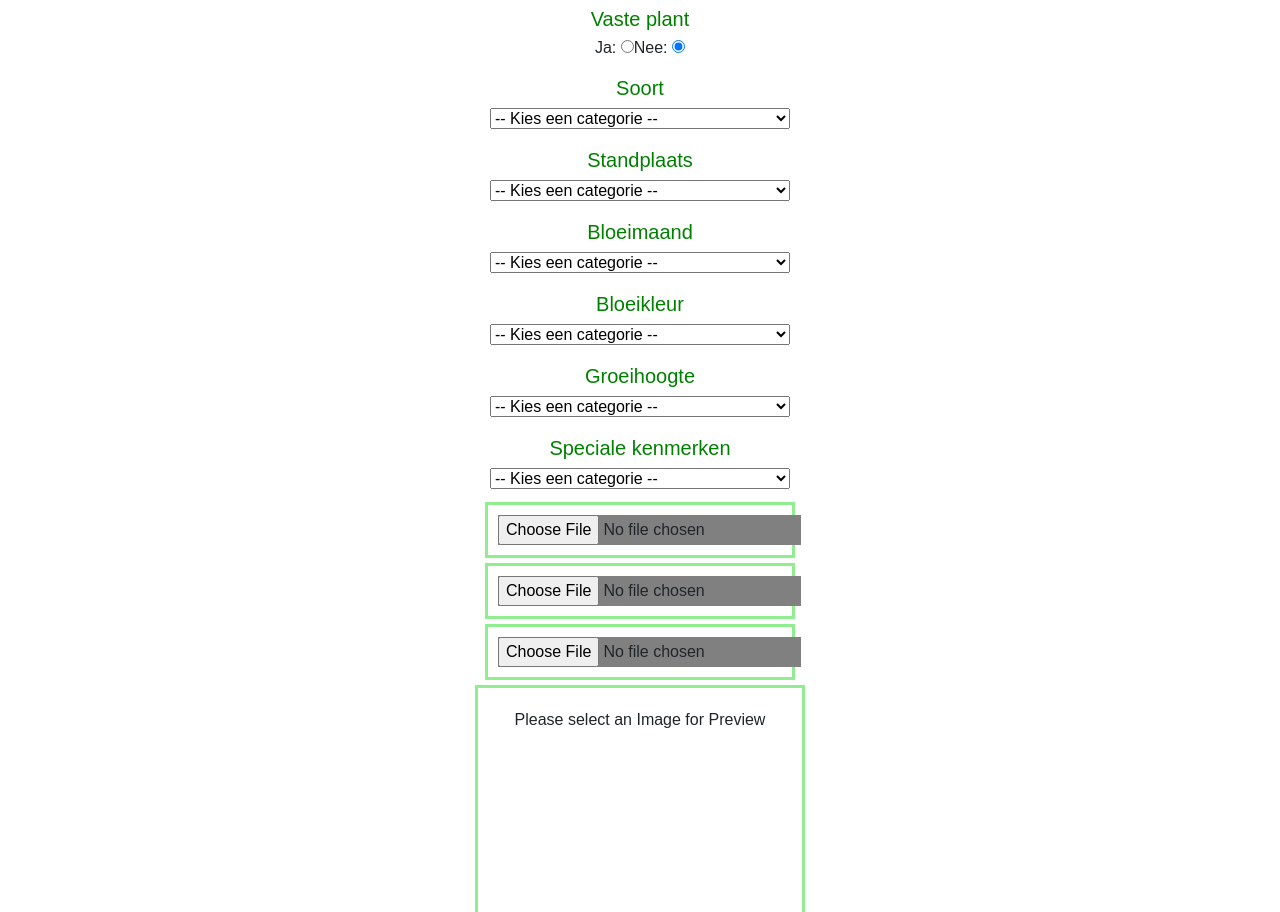
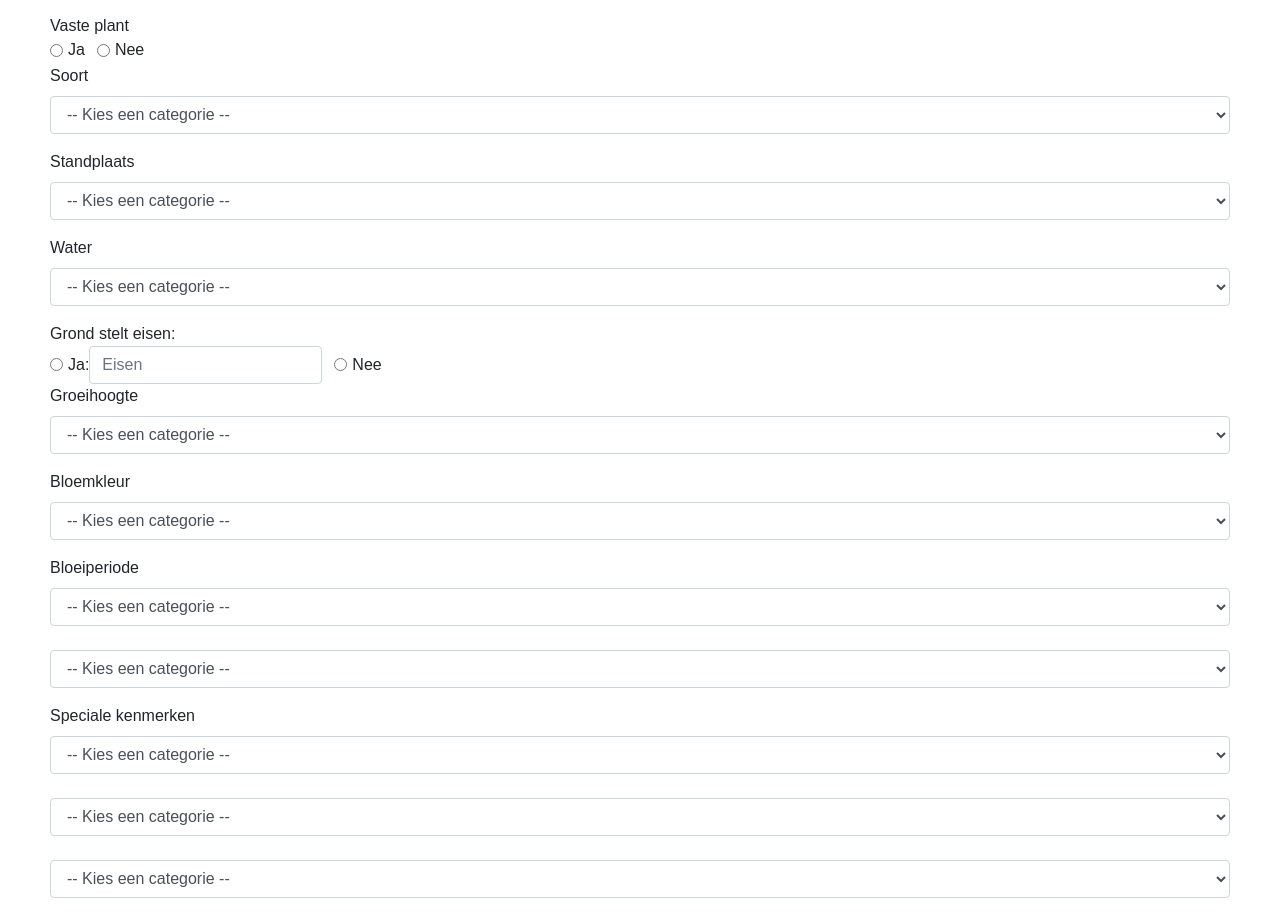
Before and after one commit to StevenW1999/projectc, a React (Create React App) app in the folder client/: page /Create_trade in a window 1280 px wide. Shown: the part 380-1292 px from the top of the page. Built offline with nearby package versions, Linux system fonts and the light colour scheme; the HTML template or start-up script is replaced by a standard one.

Commit message:
Create trade aangepast

```diff
--- a/client/src/pages/Create_trade/Create_trade.css
+++ b/client/src/pages/Create_trade/Create_trade.css
@@ -1,68 +1,14 @@
-p {
-    color: green;
-    text-align: center;
-    font-size: 20px;
-    background-color: white;
-    text-align: center;
-    padding: 1px;
-    margin: 1px auto;
-
+.imgPreview{
+  height: 330px;
+  width: 330px;
 }
 
-.Title,.Plaats,.Omschrijving,.Categorie{
-    text-align: center;
-    background-color: white;
-    text-align: center;
-    padding: 5px;
-    margin: 1px auto;
-    margin-right: 400px;
-    margin-left: 400px;
-
- }
-
-
-input[type="text"],textarea[name="textArea"] {
-  width: 300px;
-}
-
-
-select {
-        width: 300px;
-        margin: 3px;
-}
-
- .fileInput{
-    background-color: white;
-    text-align: center;
-    border-bottom: 3px solid lightgreen;
-    border-right: 3px solid lightgreen;
-    border-top: 3px solid lightgreen;
-    border-left: 3px solid lightgreen;
-    padding: 10px;
-    width: 310px;
-    margin: 5px auto;
-    cursor: pointer;
-  }
-
-  .imgPreview{
-    background-color: white;
-    text-align: center;
-    margin: 5px auto;
-    height: 330px;
-    width: 330px;
-    border-left: 3px solid lightgreen;
-    border-right: 3px solid lightgreen;
-    border-top: 3px solid lightgreen;
-    border-bottom: 3px solid lightgreen;
-  }
 img{
-        background-color: white;
   width: 100%;
   height: 100%;
 }
 
 .previewText{
-    background-color: white;
 width: 100%;
 margin-top: 20px;
 }
--- a/client/src/pages/Create_trade/Create_trade.js
+++ b/client/src/pages/Create_trade/Create_trade.js
@@ -5,11 +5,6 @@ class Create_trade extends Component{
     constructor(props) {
         super(props);
         this.state = {file: '',imagePreviewUrl: ''};
-      }
-
-      _handleSubmit(e) {
-        e.preventDefault();
-        console.log('handle uploading-', this.state.file);
       }
 
       _handleImageChange(e) {
@@ -27,9 +22,7 @@ class Create_trade extends Component{
 
         reader.readAsDataURL(file)
       }
-
-      render() {
-
+render () {
     let {imagePreviewUrl} = this.state;
         let $imagePreview = null;
         if (imagePreviewUrl) {
@@ -38,104 +31,169 @@ class Create_trade extends Component{
         else {
           $imagePreview = (<div className="previewText">Please select an Image for Preview</div>);
         }
-
   return (
-          <div className="previewComponent">
-            <div className="Title">
-              <p>Title</p>
-              <input type="text"  />
+    <div class="container">
+        <h1>Maak een plantenruil aan</h1>
+        <form>
+            <div class="form-group">
+                <label for="Title">Title</label>
+                <input type="title" class="form-control" id="Title" placeholder="Title"/>
             </div>
-            <div className="Plaats">
-              <p>Plaats</p>
-              <input type="text"  />
+            <div class="form-group">
+                <label for="Plaats">Plaats</label>
+                <input type="plaats" class="form-control" id="Plaats" placeholder="Plaats"/>
             </div>
-            <div className="Omschrijving">
-              <p>Omschrijving</p>
-              <textarea name="textArea" rows="4" >
-              </textarea>
+            <div class="form-group">
+                <label for="Omschrijving">Omschrijving</label>
+                <input type="omschrijving" class="form-control" id="Omschrijving" placeholder="Omschrijving"/>
             </div>
-            <div className="Categorie">
-              <p>Vaste plant</p>
-              Ja: <input type = "radio"checked="checked" name="radio"/>
-              Nee: <input type = "radio"checked="checked" name="radio"/>
+            <div>Vaste plant</div>
+            <div class="form-check form-check-inline">
+                <input class="form-check-input" type="radio" name="inlineRadioOptions" id="inlineRadio1" value="option1"/>
+                <label class="form-check-label" for="inlineRadio1">Ja</label>
             </div>
-            <div className="Categorie">
-              <p>Soort</p>
-              <select value={this.state.value} >
+            <div class="form-check form-check-inline">
+                    <input class="form-check-input" type="radio" name="inlineRadioOptions" id="inlineRadio2" value="option2"/>
+                    <label class="form-check-label" for="inlineRadio2">Nee</label>
+            </div>
+            <div class="form-group">
+                <label for="inputsoort">Soort</label>
+                <select class="form-control" >
                     <option selected value> -- Kies een categorie -- </option>
-                <option value="bomen">Bomen</option>
-                <option value="bodem">Bodembedekkers</option>
-                <option value="conifeer">Coniferen</option>
-                <option value="haag">Haagplanten</option>
-                <option value="struik">Heesters of struiken</option>
-                <option value="klim">Klimplanten</option>
-                <option value="sier">Siergrassen</option>
-                <option value="terras">Terrasplanten</option>
-                <option value="vijver">Vijverplanten</option>
+                    <option>Bomen</option>
+                    <option>Struiken</option>
+                    <option>Kruidachtige</option>
+                    <option>Bodemdekkers</option>
+                    <option>Klimplanten</option>
+                    <option>Vijverplanten</option>
                 </select>
             </div>
-            <div className="Categorie">
-              <p>Standplaats</p>
-              <select value={this.state.value} >
+            <div class="form-group">
+                <label for="inputstand">Standplaats</label>
+                <select class="form-control" >
                     <option selected value> -- Kies een categorie -- </option>
-                <option value="schaduw">Volle schaduw</option>
-                <option value="halfschaduw">Half schaduw</option>
-                <option value="zon">Volle Zon</option>
+                    <option >Zon</option>
+                    <option >Half schaduw</option>
+                    <option >Schaduw</option>
+                    <option >Stelt geen eisen</option>
                 </select>
             </div>
-            <div className="Categorie">
-              <p>Bloeimaand</p>
-              <select value={this.state.value} >
+            <div class="form-group">
+                <label for="inputwater">Water</label>
+                <select class="form-control" >
                     <option selected value> -- Kies een categorie -- </option>
-                <option value="jan_fbr">Januari -februari</option>
-                <option value="mrt_apr">Maart - April</option>
-                <option value="mei_jun">Mei - Juni</option>
-                <option value="jul_aug">Juli - Augustus</option>
-                <option value="sept_okt">September - Oktober</option>
-                <option value="nov_dec">November - December</option>
+                    <option >Nat</option>
+                    <option >Gemiddeld</option>
+                    <option >Droog</option>
+                    <option >Stelt geen eisen</option>
               </select>
             </div>
-            <div className="Categorie">
-              <p>Bloeikleur</p>
-              <select value={this.state.value} >
+            <div>Grond stelt eisen:</div>
+            <div class="form-check form-check-inline">
+                <input class="form-check-input" type="radio" name="inlineRadioOptions" id="inlineRadio1" value="option1"/>
+                <label class="form-check-label" for="inlineRadio1">Ja:</label><input type="eisen" class="form-control" id="Eisen" placeholder="Eisen"/>
+            </div>
+            <div class="form-check form-check-inline">
+                    <input class="form-check-input" type="radio" name="inlineRadioOptions" id="inlineRadio2" value="option2"/>
+                    <label class="form-check-label" for="inlineRadio2">Nee </label>
+            </div>
+            <div class="form-group">
+                <label for="inputgroei">Groeihoogte</label>
+                <select class="form-control" >
                     <option selected value> -- Kies een categorie -- </option>
-                <option value="blauw">Blauw</option>
-                <option value="bruin">Bruin</option>
-                <option value="geel">Geel</option>
-                <option value="groen">Groen</option>
-                <option value="oranje">Oranje</option>
-                <option value="paars">Paars</option>
-                <option value="rood">Rood</option>
-                <option value="roze">Roze</option>
-                <option value="wit">Wit</option>
-                <option value="zwart">Zwart</option>
-                <option value="meerkl">Meerkleurig</option>
-                <option value="anders">anders</option>
+                    <option >0 - 20 cm</option>
+                    <option >20 - 40 cm</option>
+                    <option >40 - 70 cm</option>
+                    <option >70 - 100 cm</option>
+                    <option >100 - 120 cm</option>
+                    <option >120 - 150 cm</option>
+                    <option >1.5 - 2 m</option>
+                    <option >hoger dan 2 m</option>
               </select>
             </div>
-            <div className="Categorie">
-              <p>Groeihoogte</p>
-              <select value={this.state.value} >
+            <div class="form-group">
+                <label for="inputkleur">Bloemkleur</label>
+                <select class="form-control" >
                     <option selected value> -- Kies een categorie -- </option>
-                <option value="20">0 - 20 cm</option>
-                <option value="40">20 - 40 cm</option>
-                <option value="70">40 - 70 cm</option>
-                <option value="100">70 - 100 cm</option>
-                <option value="120">100 - 120 cm</option>
-                <option value="150">120 - 150 cm</option>
-                <option value="2m">1.5 - 2 m</option>
-                <option value="hoger">hoger dan 2 m</option>
+                    <option >Blauw</option>
+                    <option >Geel</option>
+                    <option >Oranje</option>
+                    <option >Paars</option>
+                    <option >Rood</option>
+                    <option >Roze</option>
+                    <option >Violetblauw</option>
+                    <option >Wit</option>
+                    <option >Zwart</option>
+                    <option >anders</option>
               </select>
               </div>
-            <div className="Categorie">
-              <p>Speciale kenmerken</p>
-              <select value={this.state.value} >
+              <div class="form-group">
+                <label for="inputbloei">Bloeiperiode</label>
+                <select class="form-control" >
                     <option selected value> -- Kies een categorie -- </option>
-                <option value="aroma">Aromatisch</option>
-                <option value="bijen">Bijen aantrekken</option>
-                <option value="droogbl">Droogbloem</option>
-                <option value="fruit">Fruit</option>
-                <option value="geur">Geurende bloem</option>
+                    <option >Januari</option>
+                    <option >Februari</option>
+                    <option >Maart</option>
+                    <option >April</option>
+                    <option >Mei</option>
+                    <option >Juni</option>
+                    <option >Juli</option>
+                    <option >Augustus</option>
+                    <option >September</option>
+                    <option >Oktober</option>
+                    <option >November</option>
+                    <option >December</option>
+              </select>
+              <br></br>
+              <select class="form-control" >
+                    <option selected value> -- Kies een categorie -- </option>
+                    <option >Januari</option>
+                    <option >Februari</option>
+                    <option >Maart</option>
+                    <option >April</option>
+                    <option >Mei</option>
+                    <option >Juni</option>
+                    <option >Juli</option>
+                    <option >Augustus</option>
+                    <option >September</option>
+                    <option >Oktober</option>
+                    <option >November</option>
+                    <option >December</option>
+              </select>
+            </div>
+            <div class="form-group">
+                <label for="inputkenmerk">Speciale kenmerken</label>
+                <select class="form-control" >
+                    <option selected value> -- Kies een categorie -- </option>
+                    <option >Geurend</option>
+                    <option >Eetbaar</option>
+                    <option >Giftig</option>
+                    <option >Trekt bijen aan</option>
+                    <option >Trekt hommels aan</option>
+                    <option >Trekt vlinders aan</option>
+                    <option >Trekt vogels aan</option>
+              </select>
+              <br></br>
+              <select class="form-control" >
+                    <option selected value> -- Kies een categorie -- </option>
+                    <option >Geurend</option>
+                    <option >Eetbaar</option>
+                    <option >Giftig</option>
+                    <option >Trekt bijen aan</option>
+                    <option >Trekt hommels aan</option>
+                    <option >Trekt vlinders aan</option>
+                    <option >Trekt vogels aan</option>
+              </select>
+              <br></br>
+              <select class="form-control" >
+                    <option selected value> -- Kies een categorie -- </option>
+                    <option >Geurend</option>
+                    <option >Eetbaar</option>
+                    <option >Giftig</option>
+                    <option >Trekt bijen aan</option>
+                    <option >Trekt hommels aan</option>
+                    <option >Trekt vlinders aan</option>
+                    <option >Trekt vogels aan</option>
               </select>
             </div>
             <div className="fileInput">
@@ -153,10 +211,12 @@ class Create_trade extends Component{
             <div className="imgPreview">
               {$imagePreview}
             </div>
+        </form>
+        <button class="btn btn-primary" type="submit">Voeg toe</button>
+        <br></br>
     </div>
-        )
+    );
 }
 }
 
-
 export default Create_trade;
```
Lines whose indentation alone changed are shown as unchanged.
